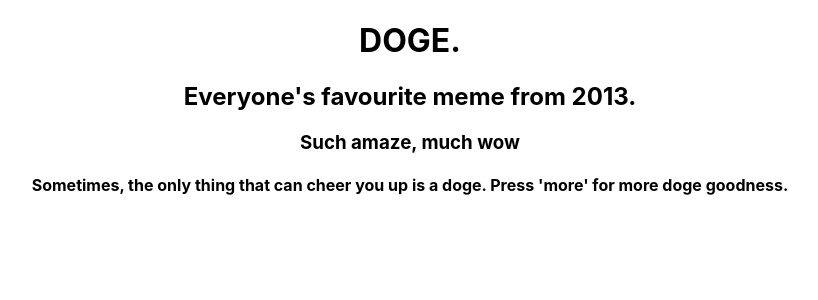
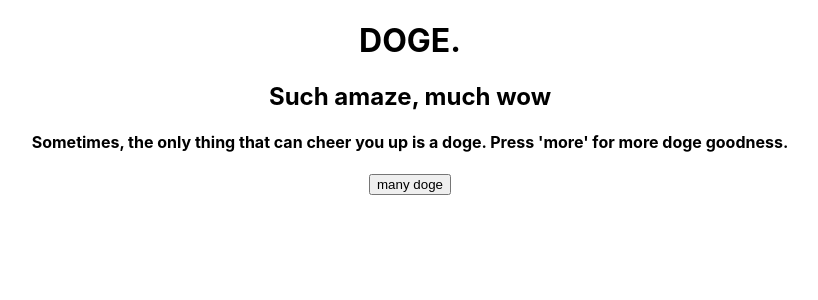
Before and after one commit to miloujb/shibe, a React (Create React App) app: page / in a window 1280 px wide. Shown: the top 300 px of the page, without its empty margins (230-1048 px from the left). Built offline with nearby package versions, Linux system fonts and the light colour scheme.

Commit message:
cors-anywhere added, change to text

```diff
--- a/package.json
+++ b/package.json
@@ -7,6 +7,7 @@
     "@testing-library/react": "^9.5.0",
     "@testing-library/user-event": "^7.2.1",
     "axios": "^0.19.2",
+    "cors": "^2.8.5",
     "react": "^16.13.1",
     "react-dom": "^16.13.1",
     "react-scripts": "3.4.1"
--- a/src/Components/Header.js
+++ b/src/Components/Header.js
@@ -3,8 +3,7 @@ import React from 'react';
 const Header = () => {
     return (
         <div>
-            <h2>Everyone's favourite meme from 2013.</h2>
-            <h3>Such amaze, much wow</h3>
+            <h2>Such amaze, much wow</h2>
         </div>
     );
 };
--- a/src/Components/HomePage.js
+++ b/src/Components/HomePage.js
@@ -1,6 +1,7 @@
 import React, { Component } from "react";
 import Header from "../Components/Header";
 import Description from "./Description";
+import Image from "./Image";
 
 class HomePage extends Component {
   constructor(props) {
@@ -11,6 +12,7 @@ class HomePage extends Component {
       <div>
         <Header />
         <Description />
+        <Image />
       </div>
     );
   }
--- /dev/null
+++ b/src/Components/Image.js
@@ -0,0 +1,23 @@
+import React, { Component } from "react";
+import getShibe from "./functions/functions";
+
+class Image extends Component {
+  fetchShibe = () => {
+    getShibe();
+  };
+
+  handleSubmit = (event) => {
+    event.preventDefault();
+    this.fetchShibe();
+  };
+
+  render() {
+    return (
+      <div>
+        <input type="button" value="many doge" onClick={this.fetchShibe}></input>
+      </div>
+    );
+  }
+}
+
+export default Image;
--- a/src/Components/functions/functions.js
+++ b/src/Components/functions/functions.js
@@ -1,7 +1,13 @@
 import axios from "axios";
 
-const baseURL = "http://shibe.online/api/shibes";
+const baseURL =
+  "https://cors-anywhere.herokuapp.com/http://shibe.online/api/shibes?count=1";
 
-export const getShibe = () => {
-  axios.get(`${baseURL}`).then((res) => console.log(res));
+const getShibe = () => {
+  axios.get(`${baseURL}`).then(({ data }) => {
+    console.log(data);
+    return data;
+  });
 };
+
+export default getShibe;
```
Also changed, not shown: 1 other file (tests, documents, lock files or other folders).
